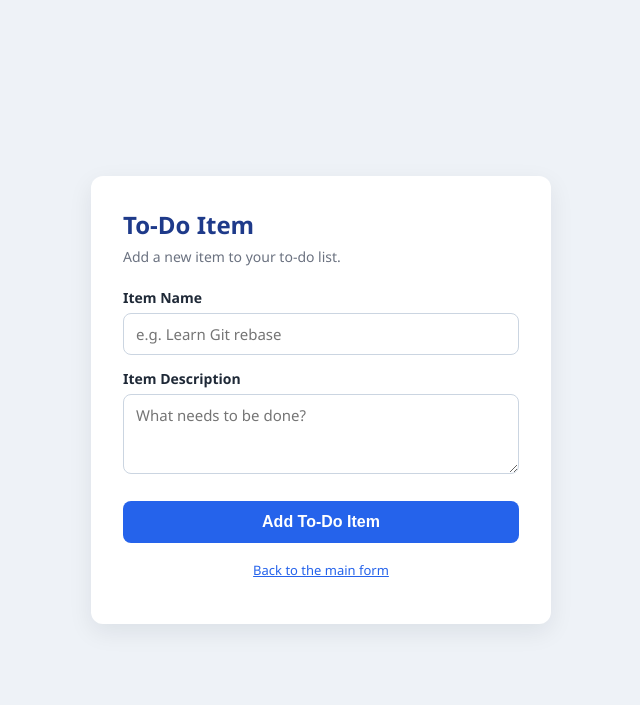
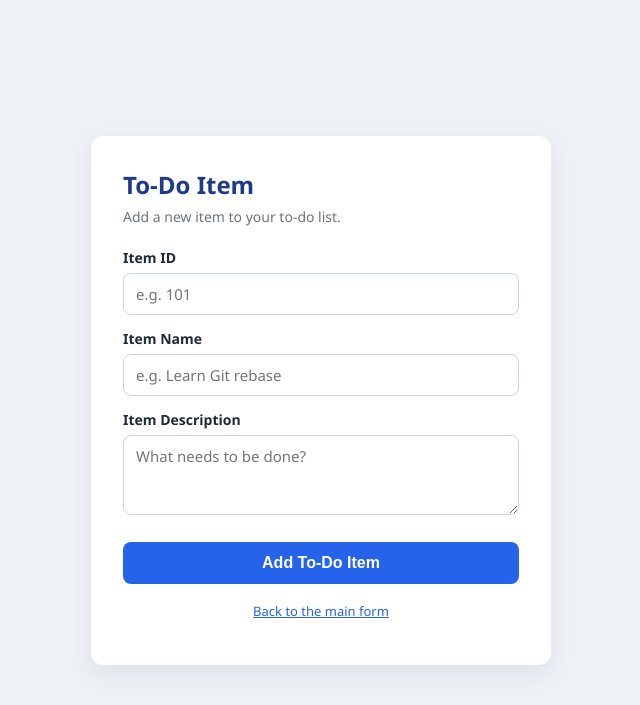
Before and after one commit to samriddhi0604/Git_and_GitHub_Samriddhi_Mishra, a Flask app: page /todo in a window 1280 px wide. Shown: the top 705 px of the page, without its empty margins (319-959 px from the left). Run offline with Flask 3, Linux system fonts and the light colour scheme.

Commit message:
Add Item ID field to To-Do form

```diff
--- a/templates/todo.html
+++ b/templates/todo.html
@@ -7,6 +7,9 @@
   <div id="result" role="status"></div>
 
   <form id="todo-form" method="POST" action="/submittodoitem">
+    <label for="itemId">Item ID</label>
+    <input type="number" id="itemId" name="itemId" placeholder="e.g. 101" min="1">
+
     <label for="itemName">Item Name</label>
     <input type="text" id="itemName" name="itemName" placeholder="e.g. Learn Git rebase" required>
 
```
